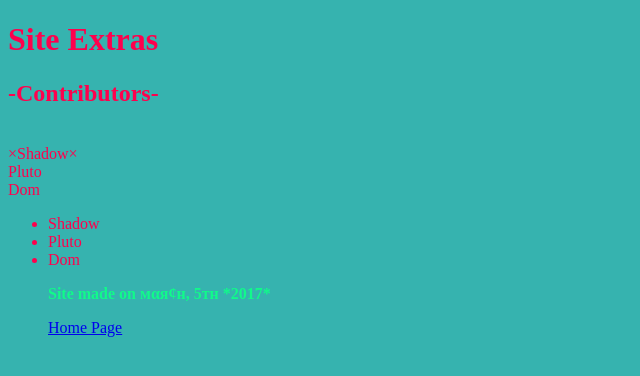
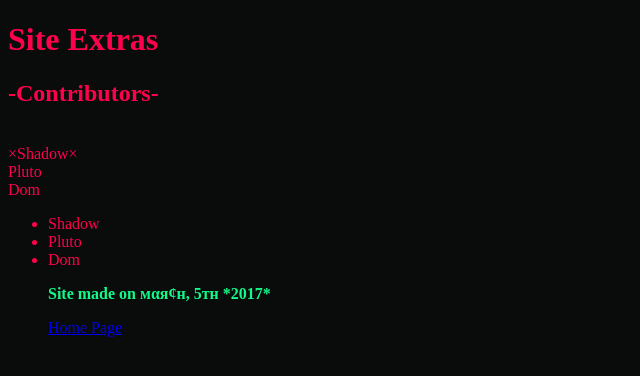
Before and after one commit to M-Updates/M-Updates.github.io, a plain HTML site: page site-Extras.html in a window 1280 px wide. Shown: the whole page, without its empty margins (0-640 px from the left). Drawn offline with Linux system fonts and the light colour scheme.

Commit message:
Update site-Extras.html

```diff
--- a/site-Extras.html
+++ b/site-Extras.html
@@ -2,7 +2,7 @@
 <html>
 <head>
 </head>
-<body bgcolor="#36B3AF">
+<body bgcolor="#090c0a">
 <font color="#FF004D">
 <h1>Site Extras</h1>
 <article>
```
